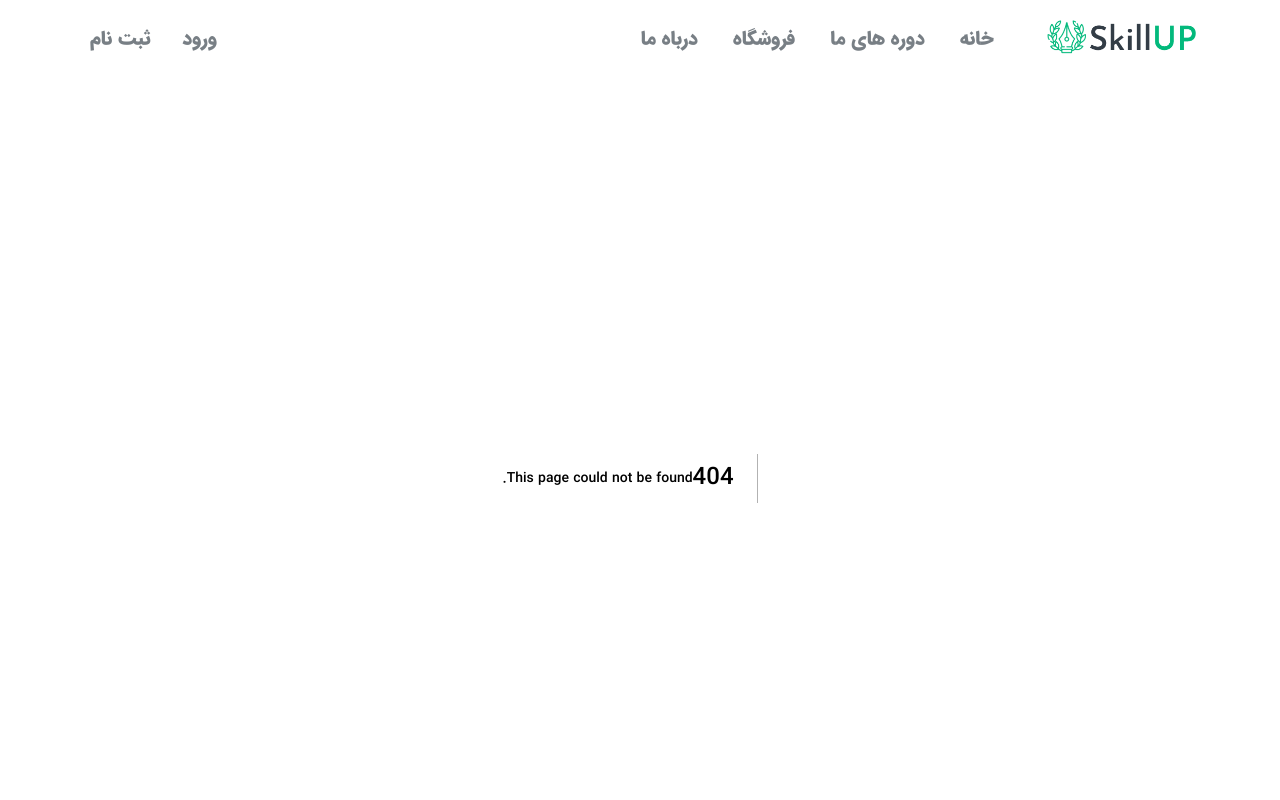
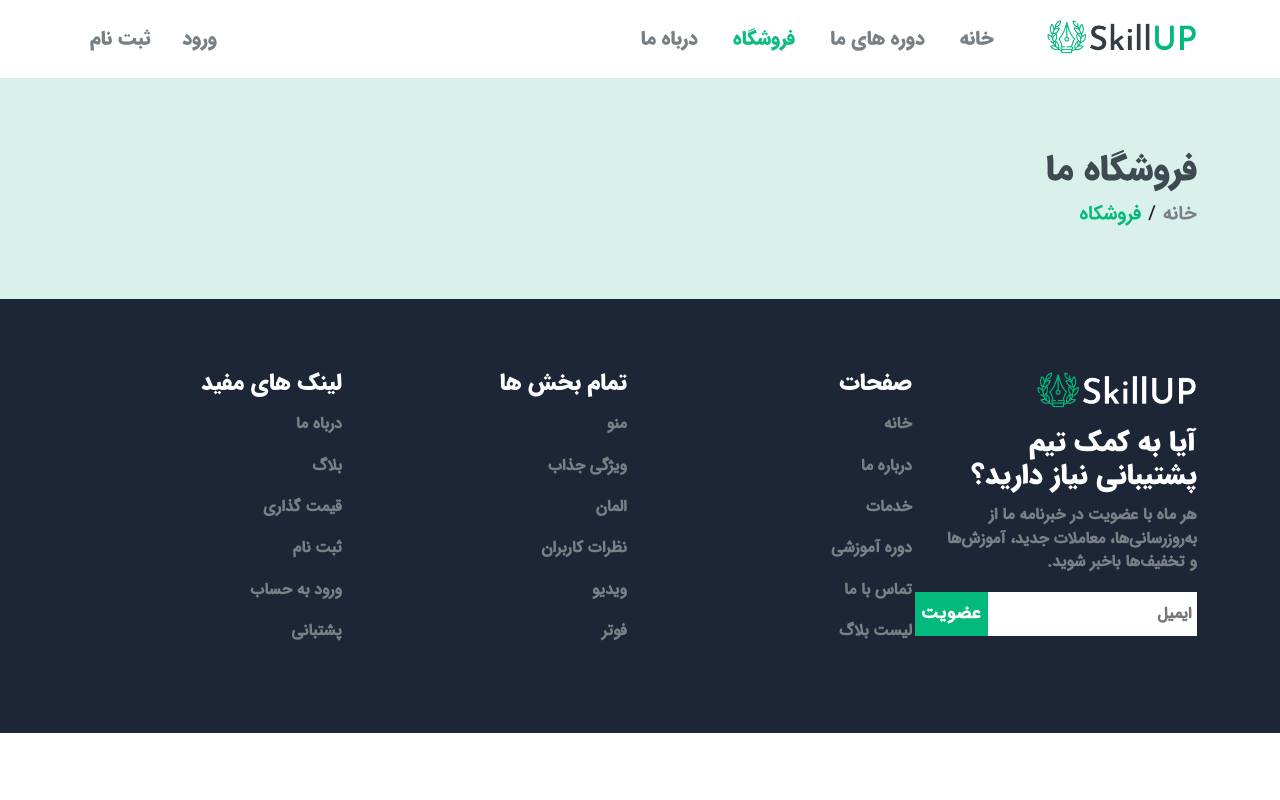
Before and after one commit to mohammadmehdidalvandii/Skill-up, a Next.js app: page /Shop in a window 1280 px wide. Before the commit this address had no page. Shown: the top 800 px of the page. Built offline with nearby package versions, Linux system fonts and the light colour scheme.

Commit message:
create page shop

```diff
--- a/components/module/Navbar/Navbar.js
+++ b/components/module/Navbar/Navbar.js
@@ -50,7 +50,7 @@ function Navbar() {
                                 </Link>
                             </li>
                             <li className={style.navbar_item}>
-                                <Link href='' className={`${style.navbar_item_link} ${menuActive === '' ? `${style.navbar_item_linkActive}` : ``}`}>
+                                <Link href='/Shop' className={`${style.navbar_item_link} ${menuActive === '/Shop' ? `${style.navbar_item_linkActive}` : ``}`}>
                                     فروشگاه
                                 </Link>
                             </li>
@@ -96,7 +96,7 @@ function Navbar() {
                                 </Link>
                             </li>
                             <li className={style.navbarRes_menu_item}>
-                                <Link href='' className={`${style.navbarRes_menu_link} ${menuActive === '' ? `${style.navbarRes_menu_linkActive}` : ``}`}>
+                                <Link href='/Shop' className={`${style.navbarRes_menu_link} ${menuActive === '/Shop' ? `${style.navbarRes_menu_linkActive}` : ``}`}>
                                     فروشگاه
                                 </Link>
                             </li>
--- /dev/null
+++ b/pages/Shop/index.js
@@ -0,0 +1,16 @@
+import PageHeader from '@/components/module/PageHeader/PageHeader'
+import Head from 'next/head'
+import React from 'react'
+
+function Shop() {
+  return (
+   <>
+    <Head>
+    <title>Skill-Up | فروشگاه </title>
+    </Head>
+    <PageHeader title='فروشگاه ما' text=' فروشکاه'/>
+   </>
+  )
+}
+
+export default Shop
```
